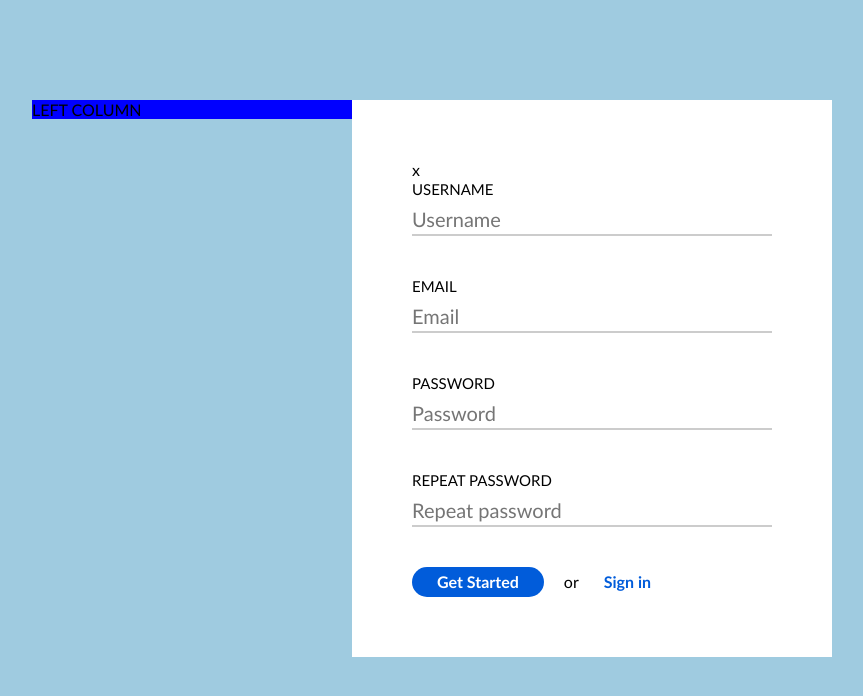
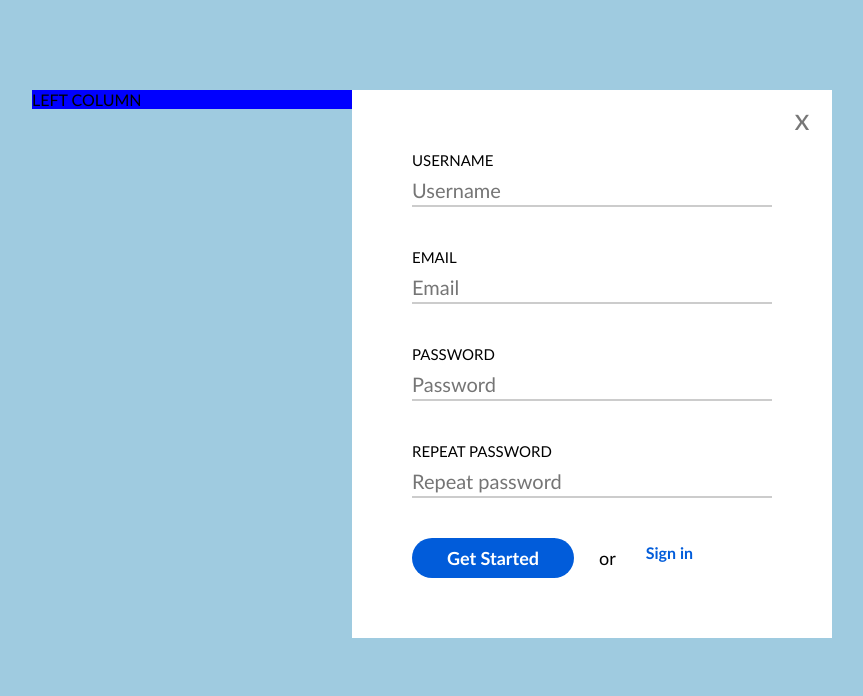
Before and after one commit to onablo/5-sign-up, a plain HTML site: page index.html in a window 1280 px wide. Shown: the whole page, without its empty margins (208-1071 px from the left). Drawn offline with Linux system fonts and the light colour scheme.

Commit message:
Close element #16

```diff
--- a/css/main.css
+++ b/css/main.css
@@ -5,14 +5,16 @@ body * {
     vertical-align: top;
     box-sizing: border-box;
     font-family: 'Gill Sans', 'Gill Sans MT', Calibri, 'Trebuchet MS', sans-serif;
-}body {
-    background-color:  #9fcbe0;
+}
+
+body {
+    background-color: #9fcbe0;
 }
 
 .container {
     display: inline-block;
     width: 800px;
-    margin-top: 100px;
+    margin-top: 90px;
     margin-left: calc((100% - 800px) / 2);
 }
 
@@ -27,9 +29,25 @@ body * {
     float: left;
     padding: 60px;
     background-color:#fff;
+    position: relative;
 }
 
 .close {
+    display: inline-block;
+    width: 60px;
+    height: 60px;
+    font-size: 30px;
+    text-align: center;
+    line-height: 57px;
+    position: absolute;
+    top: 0;
+    right: 0;
+    color: #777;
+}
+.close:hover {
+    color:#333;
+    background-color: #ccc;
+    cursor: pointer;
 }
 
 form {
@@ -62,14 +80,14 @@ form > .form-row > input {
 }
 form > .form-row > button {
     float: left;
-    padding: 5px;
-    padding-left: 25px;
-    padding-right: 25px;
-    font-size: 16px;
+    padding: 10px;
+    padding-left: 35px;
+    padding-right: 35px;
+    font-size: 18px;
     font-weight: bold;
     line-height: 20px;
     border: none;
-    border-radius: 15px;
+    border-radius: 20px;
     background-color: #015cda;
     color:  #fff;
     text-transform: capitalize;
@@ -77,10 +95,10 @@ form > .form-row > button {
 }
 form > .form-row > span {
     float: left;
-    padding: 5px;
+    padding: 10px;
     margin-left: 15px;
     margin-right: 15px;
-    font-size: 16px;
+    font-size: 18px;
     line-height: 20px;
 }
 form > .form-row > a {
@@ -91,5 +109,4 @@ form > .form-row > a {
     color: #015cda;
     text-decoration: none;
     font-weight: bold;
-
 }
```
